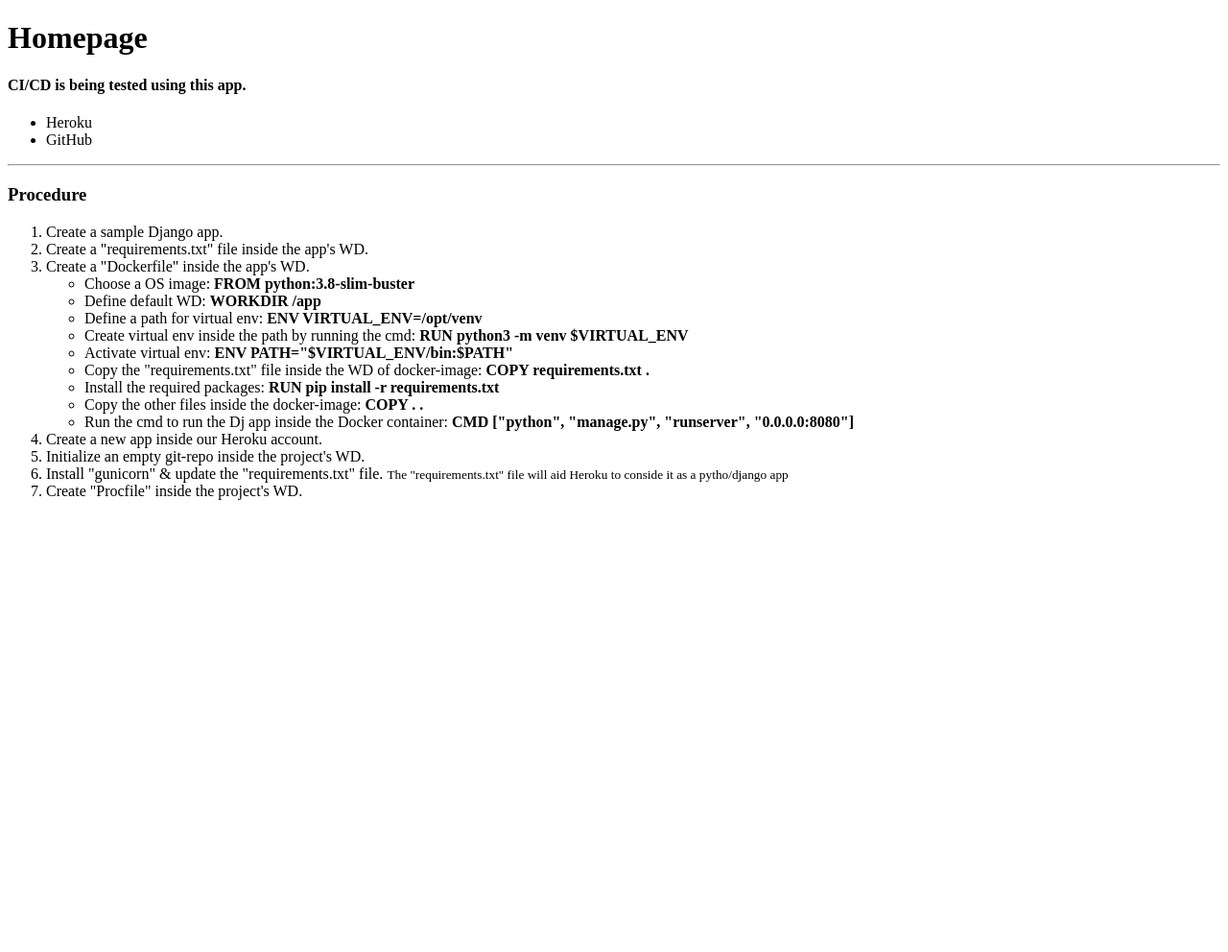
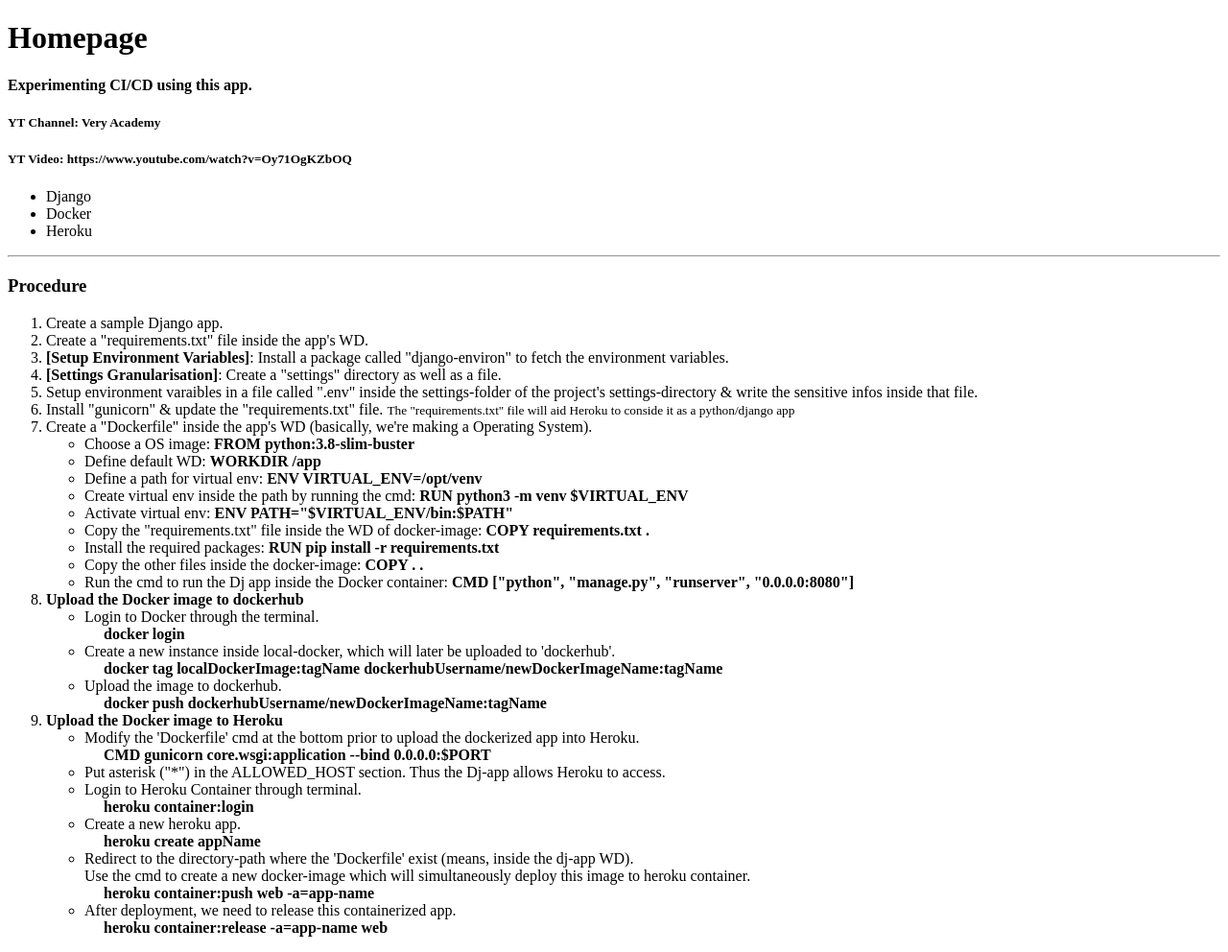
Before and after one commit to Ashraf840/dj-docker-heroku, a Django app: page / in a window 1280 px wide. Shown: the whole page at 96% size. Before the commit the page ends 521 px from the top, so only its background shows below. Run offline with Django 4.2, Linux system fonts and the light colour scheme.

Commit message:
Initial commit

```diff
--- a/templates/index.html
+++ b/templates/index.html
@@ -10,11 +10,15 @@
 
     <h1>Homepage</h1>
 
-    <h4>CI/CD is being tested using this app.</h4>
+    <h4>Experimenting CI/CD using this app.</h4>
+
+    <h5> YT Channel: <b> Very Academy </b> </h5>
+    <h5> YT Video: <b> https://www.youtube.com/watch?v=Oy71OgKZbOQ </b> </h5>
 
     <ul>
+        <li>Django</li>
+        <li>Docker</li>
         <li>Heroku</li>
-        <li>GitHub</li>
     </ul>
 
     <hr>
@@ -23,7 +27,14 @@
     <ol>
         <li>Create a sample Django app.</li>
         <li>Create a "requirements.txt" file inside the app's WD.</li>
-        <li>Create a "Dockerfile" inside the app's WD. <br/>
+        <li> <b>[Setup Environment Variables]</b>: Install a package called "django-environ" to fetch the environment variables.</li>
+        <li> <b>[Settings Granularisation]</b>: Create a "settings" directory as well as a file. </li>
+        <li>Setup environment varaibles in a file called ".env" inside the settings-folder of the project's settings-directory & write the sensitive infos inside that file.</li>
+
+        <li>Install "gunicorn" & update the "requirements.txt" file.
+            <small>The "requirements.txt" file will aid Heroku to conside it as a python/django app </small>
+        </li>
+        <li>Create a "Dockerfile" inside the app's WD (basically, we're making a Operating System). <br/>
             <ul>
                 <li>Choose a OS image: <b>FROM python:3.8-slim-buster</b> </li>
                 <li>Define default WD: <b>WORKDIR /app</b> </li>
@@ -36,12 +47,44 @@
                 <li>Run the cmd to run the Dj app inside the Docker container: <b>CMD ["python", "manage.py", "runserver", "0.0.0.0:8080"]</b> </li>
             </ul>
         </li>
-        <li>Create a new app inside our Heroku account.</li>
-        <li>Initialize an empty git-repo inside the project's WD.</li>
-        <li>Install "gunicorn" & update the "requirements.txt" file.
-            <small>The "requirements.txt" file will aid Heroku to conside it as a pytho/django app </small>
+
+        <li>
+            <b> Upload the Docker image to dockerhub </b>
+            <ul>
+                <li> Login to Docker through the terminal. <br>
+                    &emsp; <b> docker login </b>
+                </li>
+                <li> Create a new instance inside local-docker, which will later be uploaded to 'dockerhub'. <br>
+                    &emsp; <b> docker tag localDockerImage:tagName dockerhubUsername/newDockerImageName:tagName </b>
+                </li>
+                <li> Upload the image to dockerhub. <br>
+                    &emsp; <b> docker push dockerhubUsername/newDockerImageName:tagName </b>
+                </li>
+            </ul>
         </li>
-        <li>Create "Procfile" inside the project's WD.</li>
+
+        <li>
+            <b> Upload the Docker image to Heroku </b>
+            <ul>
+                <li> Modify the 'Dockerfile' cmd at the bottom prior to upload the dockerized app into Heroku. <br>
+                    &emsp; <b> CMD gunicorn core.wsgi:application --bind 0.0.0.0:$PORT </b>
+                </li>
+                <li> Put asterisk ("*") in the ALLOWED_HOST section. Thus the Dj-app allows Heroku to access. </li>
+                <li> Login to Heroku Container through terminal. <br>
+                    &emsp; <b> heroku container:login </b>
+                </li>
+                <li> Create a new heroku app. <br>
+                    &emsp; <b> heroku create appName </b>
+                </li>
+                <li> Redirect to the directory-path where the 'Dockerfile' exist (means, inside the dj-app WD). <br>
+                    Use the cmd to create a new docker-image which will simultaneously deploy this image to heroku container. <br>
+                    &emsp; <b> heroku container:push web -a=app-name </b>
+                </li>
+                <li> After deployment, we need to release this containerized app. <br>
+                    &emsp; <b> heroku container:release -a=app-name web </b>
+                </li>
+            </ul>
+        </li>
     </ol>
 
 </body>
```
Also changed, not shown: commands.txt (added, +16 -0 lines), core/settings.py (+15 -1 lines), 1 other file.
